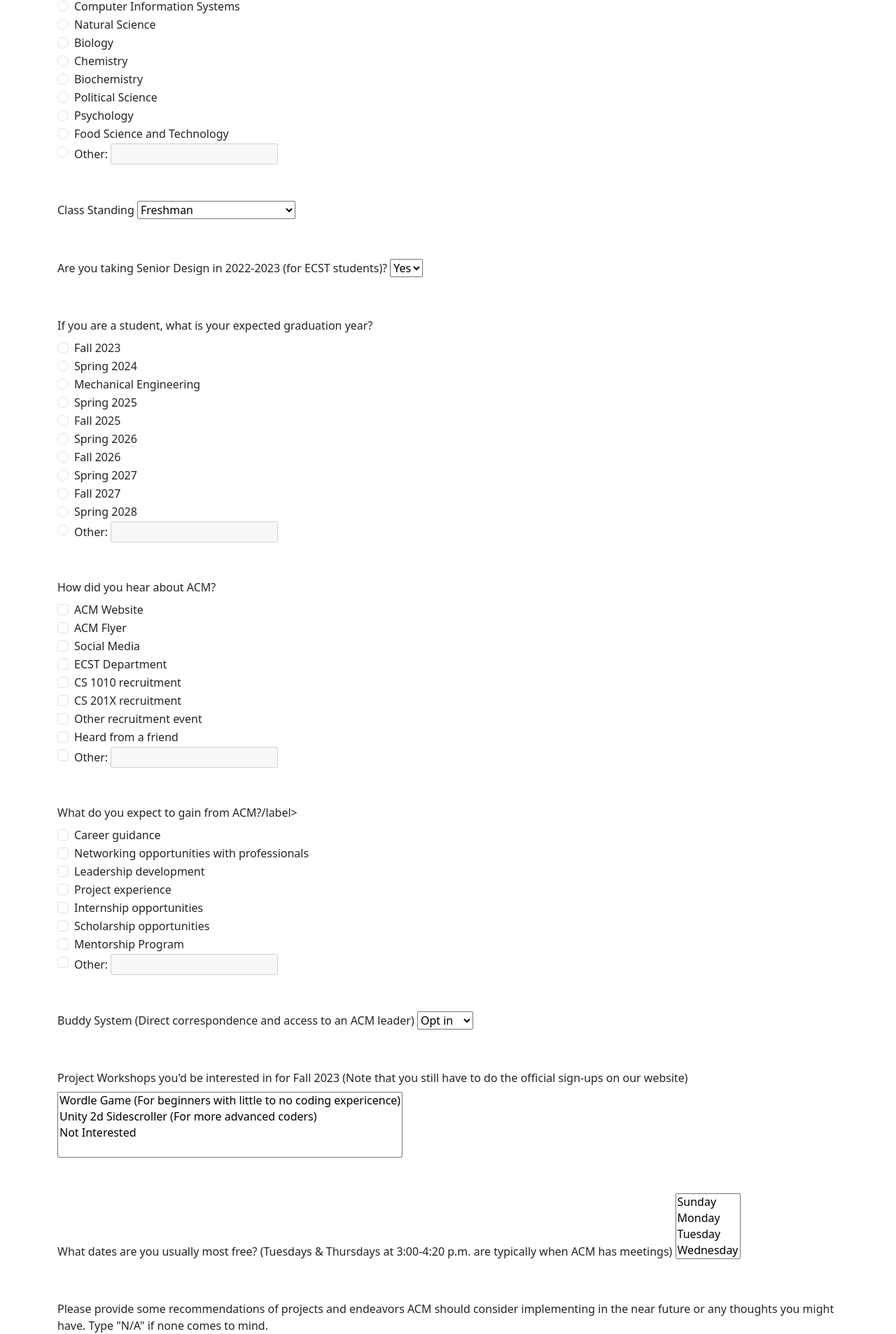
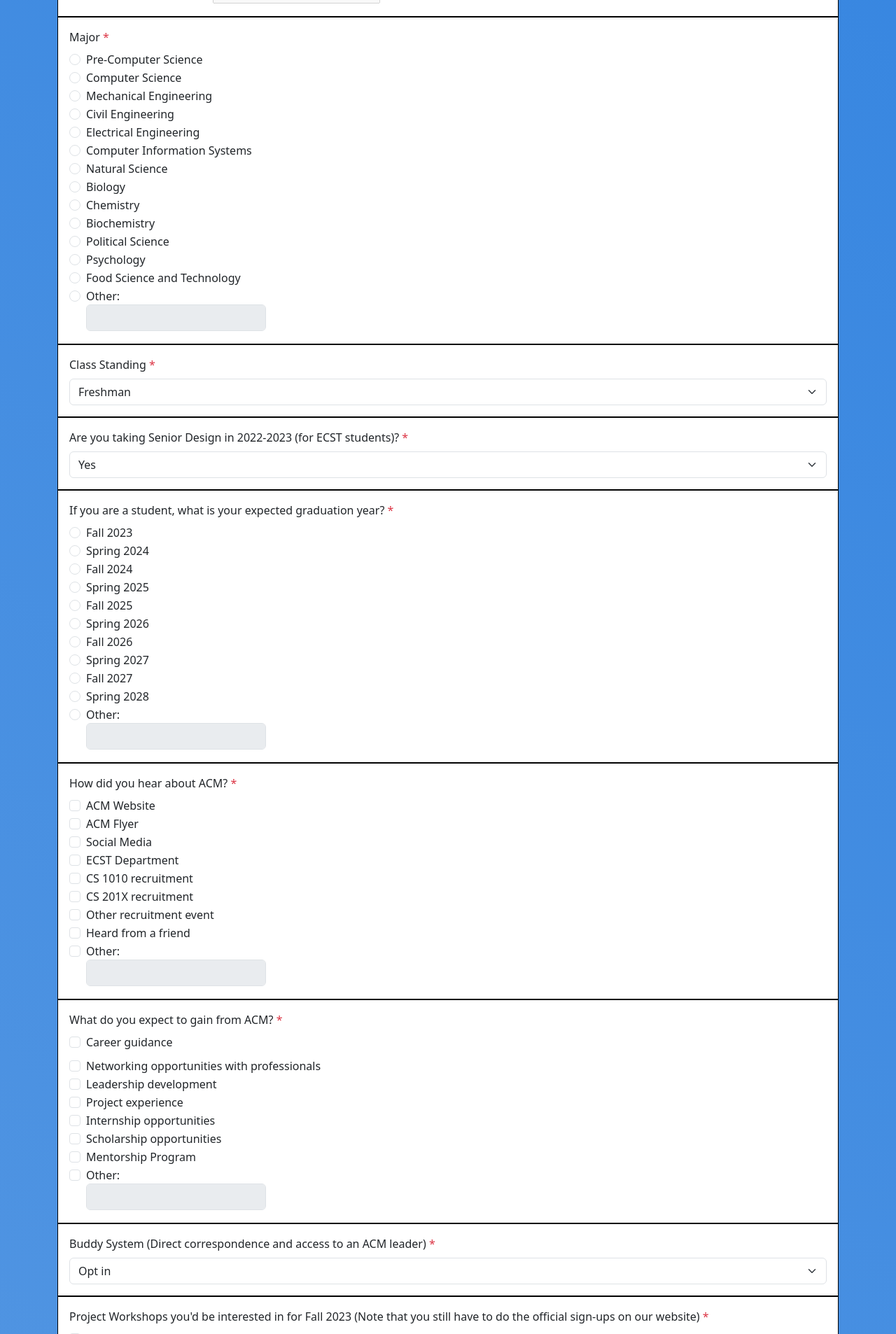
Before and after one commit to dokokitsune/ACM-Registration-Form, a Flask app: page / in a window 1280 px wide. Shown: the part 1240-3146 px from the top of the page at 70% size. Run offline with Flask 3, Linux system fonts and the light colour scheme; some libraries are stand-ins or nearby versions.

Commit message:
form styling

```diff
--- a/static/styles.css
+++ b/static/styles.css
@@ -6,35 +6,21 @@
 }
 
 body{
-    min-height: 100vh;
-    margin:0;
-    display: flex;
-    align-items: center;
-    justify-content: center;
-}
-
-.hear-about-select{
-    width: 400px;
-    margin: 80px auto;
-
-}
-
-.hear-about-select select{
-    width: 100%;
-}
-
-.hear-about-select button{
-
-    color: white !important;
-    padding: 15px 25px;
-
-
+    background: linear-gradient(45deg, #5396e2, #3082e0);
 }
 
 
 
+
 .input-box{
-    padding-bottom: 50px ;
+    padding: 1em;
+    border: 1px solid black;
+    background-color: white;
+}
+
+#formheader{
+    background-color: white;
+
 }
 
 /* .container{
--- a/templates/index.html
+++ b/templates/index.html
@@ -27,14 +27,23 @@
     />
   </head>
   <body class="container">
-    <div>
-      <h1>ACM Member Registration : 2023-2024</h1>
-      <h1>CSULA ACM | Association for Computing Machinery</h1>
-      <h1>Contact us:</h1>
-      <a href="mailto:acm.calstatela@gmail.com">acm.calstatela@gmail.com</a>
-      <p>
-        Note: Most of our events are scheduled on Tuesday/Thursdays 3pm - 4:20pm
-      </p>
+    <div >
+      <div class="card my-3">
+        <div class="card-body">
+          <div class="d-flex align-items-center ">
+            <img src="../static/images/acm.png" class="card-img-top p-1" alt="acmlogo" style="width: 6rem;">
+            <div>
+              <h1>ACM Member Registration : 2023-2024</h1>
+              <h1>CSULA ACM | Association for Computing Machinery</h1>
+            </div>
+          </div>
+          <h6 class="card-subtitle mb-2 text-body-secondary">Note: Most of our events are scheduled on Tuesday/Thursdays 3pm - 4:20pm</h6>
+          <ul class="list-group list-group-flush">
+            <li class="list-group-item">Contact us at: <a href="mailto:acm.calstatela@gmail.com">acm.calstatela@gmail.com</a></li>
+            <li class="list-group-item">( <span class="text-danger">*</span> ) indicates required field</li>
+          </ul>
+        </div>
+      </div>
       <form
         action="submit_form"
         method="POST"
@@ -42,11 +51,10 @@
         name="placeholder"
       >
         <div class="input-box">
-          <label for="Email">Email</label>
-          <input
+          <label class="form-label" for="Email">Email <span class="text-danger">*</span></label>
+          <input class="form-control"
             type="email"
             name="Email"
-            class="formText"
             placeholder="Email"
             id="emailText"
             required
@@ -54,19 +62,18 @@
         </div>
 
         <div class="input-box">
-          <label for="membership">Membership</label>
-          <select name="membership" id="membership">
+          <label class="form-label" for="membership">Membership <span class="text-danger">*</span></label>
+          <select class="form-select" name="membership" id="membership" required>
             <option value="new">New Member</option>
             <option value="returning">Returning ACM Member</option>
           </select>
         </div>
 
         <div class="input-box">
-          <label for="firstName">First Name</label>
-          <input
+          <label class="form-label" for="firstName">First Name <span class="text-danger">*</span></label>
+          <input class="form-control"
             type="text"
             name="firstName"
-            class="formText"
             placeholder="First Name"
             id="nameText"
             required
@@ -74,11 +81,10 @@
         </div>
 
         <div class="input-box">
-          <label for="lastName">Last name</label>
-          <input
+          <label class="form-label" for="lastName">Last name <span class="text-danger">*</span></label>
+          <input class="form-control"
             type="text"
             name="lastName"
-            class="formText"
             placeholder="Last Name"
             id="nameText"
             required
@@ -86,13 +92,12 @@
         </div>
 
         <div class="input-box">
-          <label for="cin"
-            >CIN (type N/A if you don't currently have one)</label
+          <label class="form-label" for="cin"
+            >CIN (type N/A if you don't currently have one) <span class="text-danger">*</span></label
           >
-          <input
+          <input class="form-control"
             type="text"
             name="cin"
-            class="formText"
             placeholder="your CIN"
             id="cinNumber"
             required
@@ -100,22 +105,20 @@
         </div>
 
         <div class="input-box">
-          <label for="phone-number">Phone Number</label>
-          <input
+          <label class="form-label" for="phone-number">Phone Number <span class="text-danger">*</span></label>
+          <input class="form-control"
             type="number"
             name="phone-number"
-            class="formText"
             placeholder="Phone Number"
             required
           />
         </div>
 
         <div class="input-box">
-          <label for="discordTag">Discord ID: (ex. ACM#2022) </label>
-          <input
+          <label class="form-label" for="discordTag">Discord ID: (ex. ACM#2022) <span class="text-danger">*</span></label>
+          <input class="form-control"
             type="text"
             name="discordTag"
-            class="formText"
             placeholder="Discord Tag"
             id="discordTag"
             required
@@ -123,18 +126,17 @@
         </div>
 
         <div class="input-box">
-          <label for="birthday">Birthday</label>
-          <input
+          <label class="form-label" for="birthday">Birthday <span class="text-danger">*</span></label>
+          <input class="form-control"
             type="date"
             name="birthday"
-            class="formText"
             id="birthday"
             required
           />
         </div>
 
         <div class="input-box">
-          <label for="gender">Gender</label>
+          <label class="form-label" for="gender">Gender <span class="text-danger">*</span></label>
           <div class="form-check">
             <label class="form-check-label" for="female"
               ><input
@@ -143,6 +145,7 @@
                 name="gender"
                 id="female"
                 value="female"
+                required
               />
               Female
             </label>
@@ -200,7 +203,7 @@
         </div>
 
         <div class="input-box">
-          <label for="major">Major</label>
+          <label class="form-label" for="major">Major <span class="text-danger">*</span></label>
           <div class="form-check">
             <label class="form-check-label" for="pre-cs"
               ><input
@@ -209,6 +212,7 @@
                 name="major"
                 id="pre-cs"
                 value="Pre-CS"
+                required
               />
               Pre-Computer Science
             </label>
@@ -367,7 +371,7 @@
                 value=""
               />
               Other:
-              <input
+              <input class="form-control"
                 type="text"
                 name="other-major"
                 id="other-major-text"
@@ -378,8 +382,8 @@
         </div>
 
         <div class="input-box">
-          <label for="standing">Class Standing</label>
-          <select name="standing" id="standing">
+          <label class="form-label" for="standing">Class Standing <span class="text-danger">*</span></label>
+          <select class="form-select" name="standing" id="standing" required>
             <option value="Freshman">Freshman</option>
             <option value="Sophomore">Sophomore</option>
             <option value="Junior">Junior</option>
@@ -395,19 +399,19 @@
         </div>
 
         <div class="input-box">
-          <label for="Senior Design"
+          <label class="form-label" for="Senior Design"
             >Are you taking Senior Design in 2022-2023 (for ECST
-            students)?</label
+            students)? <span class="text-danger">*</span></label
           >
-          <select name="senior-design" id="senior-design">
+          <select class="form-select" name="senior-design" id="senior-design" required>
             <option value="yes">Yes</option>
             <option value="no">No</option>
           </select>
         </div>
 
         <div class="input-box">
-          <label for="graduation-year"
-            >If you are a student, what is your expected graduation year?</label
+          <label class="form-label" for="graduation-year"
+            >If you are a student, what is your expected graduation year? <span class="text-danger">*</span></label
           >
           <div class="form-check">
             <label class="form-check-label" for="fall23"
@@ -417,6 +421,7 @@
                 name="gradyear"
                 id="fall23"
                 value="Fall 2023"
+                requried
               />
               Fall 2023
             </label>
@@ -440,9 +445,9 @@
                 type="radio"
                 name="gradyear"
                 id="fall24"
-                value="Spring 2024"
+                value="Fall 2024"
               />
-              Mechanical Engineering
+              Fall 2024
             </label>
           </div>
           <div class="form-check">
@@ -539,7 +544,7 @@
                 value=""
               />
               Other:
-              <input
+              <input class="form-control"
                 type="text"
                 name="other-year"
                 id="other-year-text"
@@ -550,7 +555,7 @@
         </div>
 
         <div class="input-box">
-          <label for="hear-about-ACM">How did you hear about ACM? </label>
+          <label class="form-label" for="hear-about-ACM">How did you hear about ACM? <span class="text-danger">*</span></label>
           <div class="form-check">
             <label class="form-check-label" for="acmweb"
               ><input
@@ -559,6 +564,7 @@
                 name="hear"
                 id="acmweb"
                 value="ACM-Web"
+                required
               />
               ACM Website
             </label>
@@ -656,7 +662,7 @@
                 id="other-hear"
               />
               Other:
-              <input
+              <input class="form-control"
                 type="text"
                 name="other-hear"
                 id="other-hear-text"
@@ -667,18 +673,19 @@
         </div>
 
         <div class="input-box">
-          <label for="gain-from-ACM"
-            >What do you expect to gain from ACM?/label>
+          <label class="form-label" for="gain-from-ACM"
+            >What do you expect to gain from ACM? <span class="text-danger">*</span></label>
             </select>
           </label>
           <div class="form-check">
-            <label class="form-check-label" for="career"
+            <label class="form-label" for="career"
               ><input
                 class="form-check-input"
                 type="checkbox"
                 name="gain"
                 id="career"
                 value="career-guide"
+                required
               />
               Career guidance
             </label>
@@ -764,7 +771,7 @@
                 id="other-gain"
               />
               Other:
-              <input
+              <input class="form-control"
                 type="text"
                 name="other-gain"
                 id="other-gain-text"
@@ -775,54 +782,159 @@
         </div>
 
         <div class="input-box">
-          <label for="buddy"
+          <label class="form-label" for="buddy"
             >Buddy System (Direct correspondence and access to an ACM
-            leader)</label
+            leader) <span class="text-danger">*</span></label
           >
-          <select name="buddy" id="buddy">
+          <select class="form-select" name="buddy" id="buddy" required>
             <option value="Opt in">Opt in</option>
             <option value="Opt out">Opt out</option>
           </select>
         </div>
 
         <div class="input-box">
-          <label for="project-workshop"
+          <label class="form-label" for="project-workshop"
             >Project Workshops you'd be interested in for Fall 2023 (Note that
-            you still have to do the official sign-ups on our website)</label
+            you still have to do the official sign-ups on our website) <span class="text-danger">*</span></label
           >
-          <select name="project-workshop" id="project-workshop" multiple>
-            <option value="wordle-game">
-              Wordle Game (For beginners with little to no coding expericence)
-            </option>
-            <option value="unity-game">
-              Unity 2d Sidescroller (For more advanced coders)
-            </option>
-            <option value="not-interested">Not Interested</option>
-          </select>
+          <div class="form-check">
+            <label class="form-check-label" for="beginners"
+              ><input
+                class="form-check-input"
+                type="checkbox"
+                name="project-workshop"
+                id="beginners"
+                value="beginners"
+                required
+              />
+              Beginners level: Wordle Game
+            </label>
+          </div>
+          <div class="form-check">
+            <label class="form-check-label" for="advanced"
+              ><input
+                class="form-check-input"
+                type="checkbox"
+                name="project-workshop"
+                id="advanced"
+                value="advanced"
+              />
+              Advanced level: Unity 2d Sidescroller
+            </label>
+          </div>
+          <div class="form-check">
+            <label class="form-check-label" for="nothing"
+              ><input
+                class="form-check-input"
+                type="checkbox"
+                name="project-workshop"
+                id="nothing"
+                value="nothing"
+              />
+              Not interested
+            </label>
+          </div>
+
         </div>
 
         <div class="input-box">
-          <label for="avalibility"
+          <label class="form-label" for="avalibility"
             >What dates are you usually most free? (Tuesdays & Thursdays at
-            3:00-4:20 p.m. are typically when ACM has meetings)</label
+            3:00-4:20 p.m. are typically when ACM has meetings) <span class="text-danger">*</span></label
           >
-          <select name="avalibility" id="avalibility" multiple>
-            <option value="Sunday">Sunday</option>
-            <option value="Monday">Monday</option>
-            <option value="Tuesday">Tuesday</option>
-            <option value="Wednesday">Wednesday</option>
-            <option value="Thursday">Thursday</option>
-            <option value="Friday">Friday</option>
-            <option value="Saturday">Saturday</option>
-          </select>
+          <div class="form-check">
+            <label class="form-check-label" for="sunday"
+              ><input
+                class="form-check-input"
+                type="checkbox"
+                name="avalibility"
+                id="sunday"
+                value="sunday"
+                required
+              />
+              Sunday
+            </label>
+          </div>
+          <div class="form-check">
+            <label class="form-check-label" for="monday"
+              ><input
+                class="form-check-input"
+                type="checkbox"
+                name="availability"
+                id="monday"
+                value="monday"
+              />
+              Monday
+            </label>
+          </div>
+          <div class="form-check">
+            <label class="form-check-label" for="tuesday"
+              ><input
+                class="form-check-input"
+                type="checkbox"
+                name="availability"
+                id="tuesday"
+                value="tuesday"
+              />
+              Tuesday
+            </label>
+          </div>
+          <div class="form-check">
+            <label class="form-check-label" for="wednesday"
+              ><input
+                class="form-check-input"
+                type="checkbox"
+                name="availability"
+                id="wednesday"
+                value="wednesday"
+              />
+              Wednesday
+            </label>
+          </div>
+          <div class="form-check">
+            <label class="form-check-label" for="thursday"
+              ><input
+                class="form-check-input"
+                type="checkbox"
+                name="availability"
+                id="thursday"
+                value="thursday"
+              />
+              Thursday
+            </label>
+          </div>
+          <div class="form-check">
+            <label class="form-check-label" for="friday"
+              ><input
+                class="form-check-input"
+                type="checkbox"
+                name="availability"
+                id="friday"
+                value="friday"
+              />
+              Friday
+            </label>
+          </div>
+          <div class="form-check">
+            <label class="form-check-label" for="saturday"
+              ><input
+                class="form-check-input"
+                type="checkbox"
+                name="availability"
+                id="saturday"
+                value="saturday"
+              />
+              Saturday
+            </label>
+          </div>
         </div>
         <div class="input-box">
-          <label for="recommendations"
+          <label class="form-label" for="recommendations"
             >Please provide some recommendations of projects and endeavors ACM
             should consider implementing in the near future or any thoughts you
-            might have. Type "N/A" if none comes to mind.</label
+            might have. Type "N/A" if none comes to mind. <span class="text-danger">*</span></label
           >
-          <input
+          <input class="form-control"
             type="text"
             name="recommendations"
             class="formText"
@@ -832,10 +944,10 @@
         </div>
 
         <div class="input-box">
-          <label for="confirmation"
-            >Please enter your email address again as confirmation</label
+          <label class="form-label" for="confirmation"
+            >Please enter your email address again as confirmation <span class="text-danger">*</span></label
           >
-          <input
+          <input class="form-control"
             type="email"
             name="confirmation"
             class="formText"
@@ -843,7 +955,7 @@
             required
           />
         </div>
-        <button>Submit</button>
+        <button type="submit" class="btn btn-primary">Submit</button>
       </form>
     </div>
 
--- a/templates/index.js
+++ /dev/null
@@ -1,6 +0,0 @@
-$(document).ready(function () {
-  if($("#major").val() == "Other"){
-    console.log("hello");
-  }
-
-});
```
